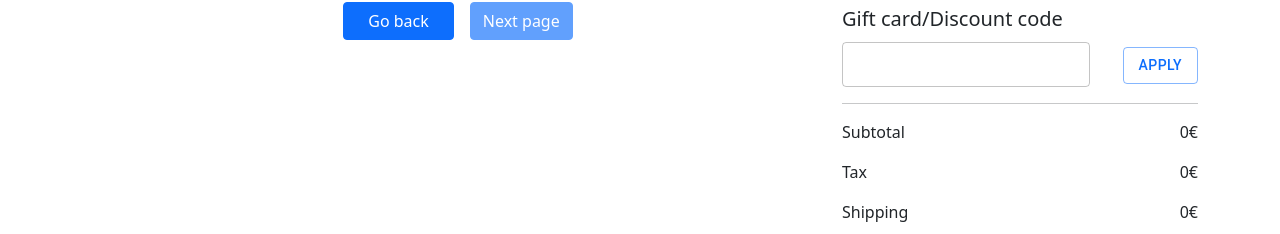
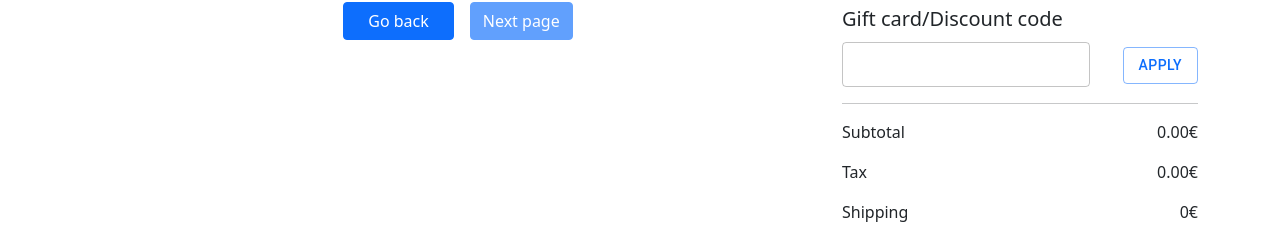
Before and after one commit to assembler-institute/react-shopping-cart-context, a React (Create React App) app: page /checkout/step-1 in a window 1280 px wide. Shown: the part 200-434 px from the top of the page. Built offline with nearby package versions, Linux system fonts and the light colour scheme.

Commit message:
Fixed float tax

```diff
--- a/src/components/CheckoutCart/CheckoutCart.js
+++ b/src/components/CheckoutCart/CheckoutCart.js
@@ -85,11 +85,11 @@ function CheckoutCart({
             <div className="col">
               <div className="d-flex justify-content-between">
                 <p>Subtotal</p>
-                <p>{0.79 * getCartTotal(cartItems)}€</p>
+                <p>{parseFloat(0.79 * getCartTotal(cartItems)).toFixed(2)}€</p>
               </div>
               <div className="d-flex justify-content-between">
                 <p>Tax</p>
-                <p>{0.21 * getCartTotal(cartItems)}€</p>
+                <p>{parseFloat(0.21 * getCartTotal(cartItems)).toFixed(2)}€</p>
               </div>
               <div className="d-flex justify-content-between">
                 <p>Shipping</p>
```
